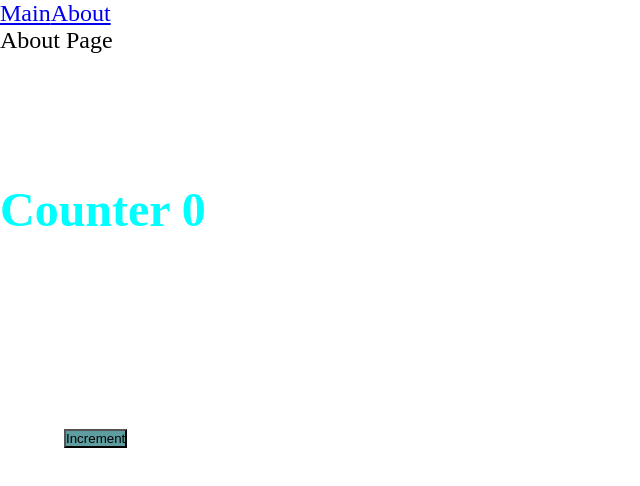
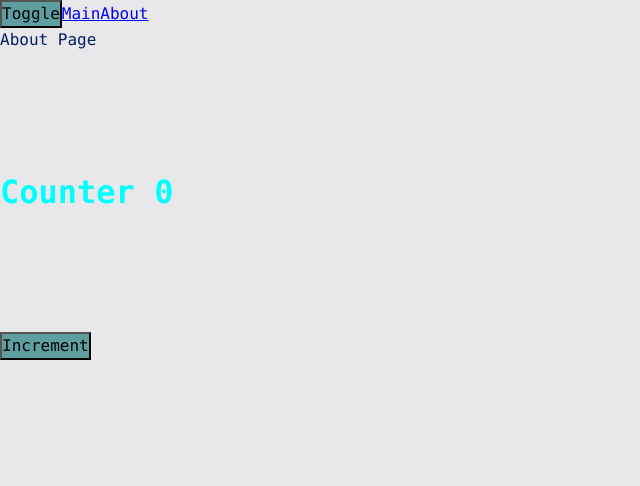
Before and after one commit to braniubojni/react-advanced, a React app: page /about in a window 1280 px wide. Shown: the top 486 px of the page, without its empty margins (0-640 px from the left). Built offline with nearby package versions, Linux system fonts and the light colour scheme.

Commit message:
eh/feat-themes-implementation

```diff
--- a/src/App.tsx
+++ b/src/App.tsx
@@ -1,17 +1,20 @@
-import { Route, Routes } from 'react-router-dom'
+import { lazy, useContext } from 'react'
+import { Link, Route, Routes } from 'react-router-dom'
 import Counter from './components/Counter'
-import './index.scss'
-import { Link } from 'react-router-dom'
 import LazyLoad from './components/common/LazyLoad'
-import { lazy } from 'react'
+import './styles/index.scss'
+import { Theme, ThemeContext } from './theme/ThemeContext'
+import { useTheme } from './theme/useTheme'
 
 const AboutPage = lazy(() => import('./Pages/AboutPage/AboutPage'));
 const MainPage = lazy(() => import('./Pages/MainPage/MainPage'));
 
 
 const App = () => {
+	const { theme, toggleTheme } = useTheme();
 	return (
-		<div className='app'>
+		<div className={`app ${theme}`}>
+			<button onClick={toggleTheme}>Toggle</button>
 			<Link to="/">Main</Link>
 			<Link to="/about">About</Link>
 			<Routes>
--- a/src/index.scss
+++ /dev/null
@@ -1,9 +0,0 @@
-* {
-	margin: 0;
-	padding: 0;
-	box-sizing: border-box;
-}
-
-.app {
-	font-size: x-large;
-}
--- a/src/index.tsx
+++ b/src/index.tsx
@@ -1,10 +1,13 @@
 import { render } from "react-dom";
 import App from "./App";
 import { BrowserRouter } from "react-router-dom";
+import ThemeProvider from "./theme/ThemeProvider";
 
 render(
 	<BrowserRouter>
-		<App />
+		<ThemeProvider>
+			<App />
+		</ThemeProvider>
 	</BrowserRouter>,
 	document.getElementById('root')
 )
--- /dev/null
+++ b/src/styles/index.scss
@@ -0,0 +1,13 @@
+@import "reset";
+@import "variables/global";
+@import "themes/normal";
+@import "themes/dark";
+
+.app {
+    font: var(--font-m);
+
+    background: var(--bg-color);
+    color: var(--primary-color);
+
+    min-height: 100vh;
+}
--- /dev/null
+++ b/src/styles/reset.scss
@@ -0,0 +1,14 @@
+* {
+    margin: 0;
+    padding: 0;
+    box-sizing: border-box;
+}
+
+input,
+button,
+textarea,
+select {
+    margin: 0;
+
+    font: inherit;
+}
--- /dev/null
+++ b/src/styles/themes/dark.scss
@@ -0,0 +1,6 @@
+.app.dark {
+    --bg-color: #090949;
+
+    --primary-color: #049604;
+    --secondary-color: #04ff04;
+}
--- /dev/null
+++ b/src/styles/themes/normal.scss
@@ -0,0 +1,6 @@
+:root {
+    --bg-color: #e8e8ea;
+
+    --primary-color: #041c65;
+    --secondary-color: #0449e0;
+}
--- /dev/null
+++ b/src/styles/variables/global.scss
@@ -0,0 +1,11 @@
+:root {
+    --font-family-main: Consolas, 'Times New Roman', Serif;
+
+    --font-size-m: 16px;
+    --font-line-m: 24px;
+    --font-m: var(--font-size-m) / var(--font-line-m) var(--font-family-main);
+
+    --font-size-l: 24px;
+    --font-line-l: 32px;
+    --font-l: var(--font-size-l) / var(--font-line-l) var(--font-family-main);
+}
--- /dev/null
+++ b/src/theme/ThemeContext.ts
@@ -0,0 +1,15 @@
+import {createContext} from "react";
+
+export enum Theme {
+    LIGHT = 'light',
+    DARK = 'dark'
+}
+
+export interface ThemeContextProps {
+    theme?: Theme;
+    setTheme?: (theme: Theme) => void
+}
+
+export const ThemeContext = createContext<ThemeContextProps>({})
+
+export const LOCAL_STORAGE_THEME_KEY = 'theme';
--- /dev/null
+++ b/src/theme/ThemeProvider.tsx
@@ -0,0 +1,21 @@
+import React, {FC, useMemo, useState} from 'react';
+import {LOCAL_STORAGE_THEME_KEY, Theme, ThemeContext} from './ThemeContext';
+
+const defaultTheme = localStorage.getItem(LOCAL_STORAGE_THEME_KEY) as Theme || Theme.LIGHT;
+
+const ThemeProvider: FC = ({children}) => {
+    const [theme, setTheme] = useState<Theme>(defaultTheme);
+
+    const defaultProps = useMemo(() => ({
+        theme: theme,
+        setTheme: setTheme,
+    }), [theme])
+
+    return (
+        <ThemeContext.Provider value={defaultProps}>
+            {children}
+        </ThemeContext.Provider>
+    );
+};
+
+export default ThemeProvider;
--- /dev/null
+++ b/src/theme/useTheme.ts
@@ -0,0 +1,22 @@
+import {LOCAL_STORAGE_THEME_KEY, Theme, ThemeContext} from "./ThemeContext";
+import {useContext} from "react";
+
+interface UseThemeResult {
+    toggleTheme: () => void;
+    theme: Theme;
+}
+
+export function useTheme(): UseThemeResult {
+    const {theme, setTheme} = useContext(ThemeContext);
+
+    const toggleTheme = () => {
+        const newTheme = theme === Theme.DARK ? Theme.LIGHT : Theme.DARK
+        setTheme(newTheme);
+        localStorage.setItem(LOCAL_STORAGE_THEME_KEY, newTheme);
+    }
+
+    return {
+        theme,
+        toggleTheme,
+    }
+}
```
